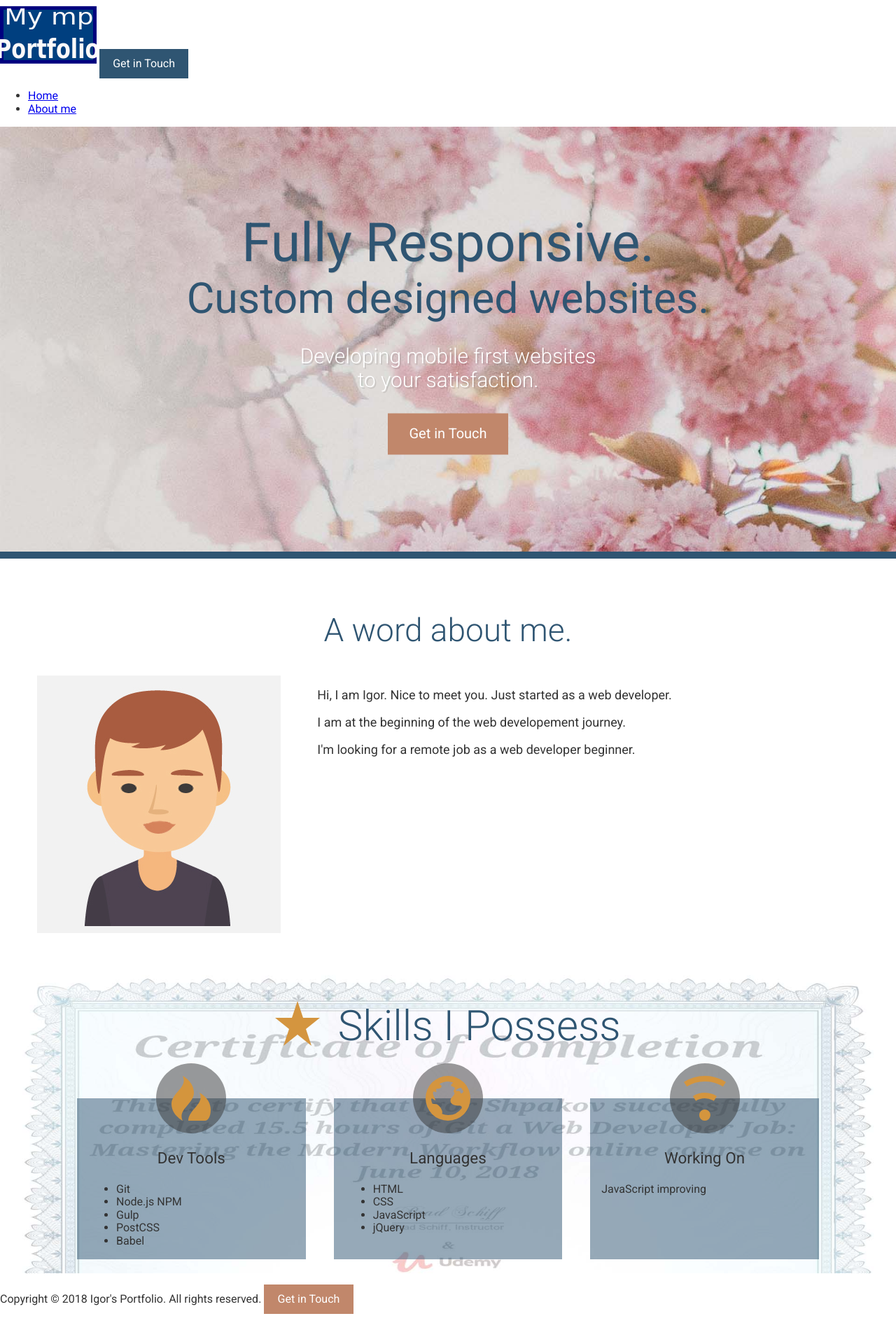
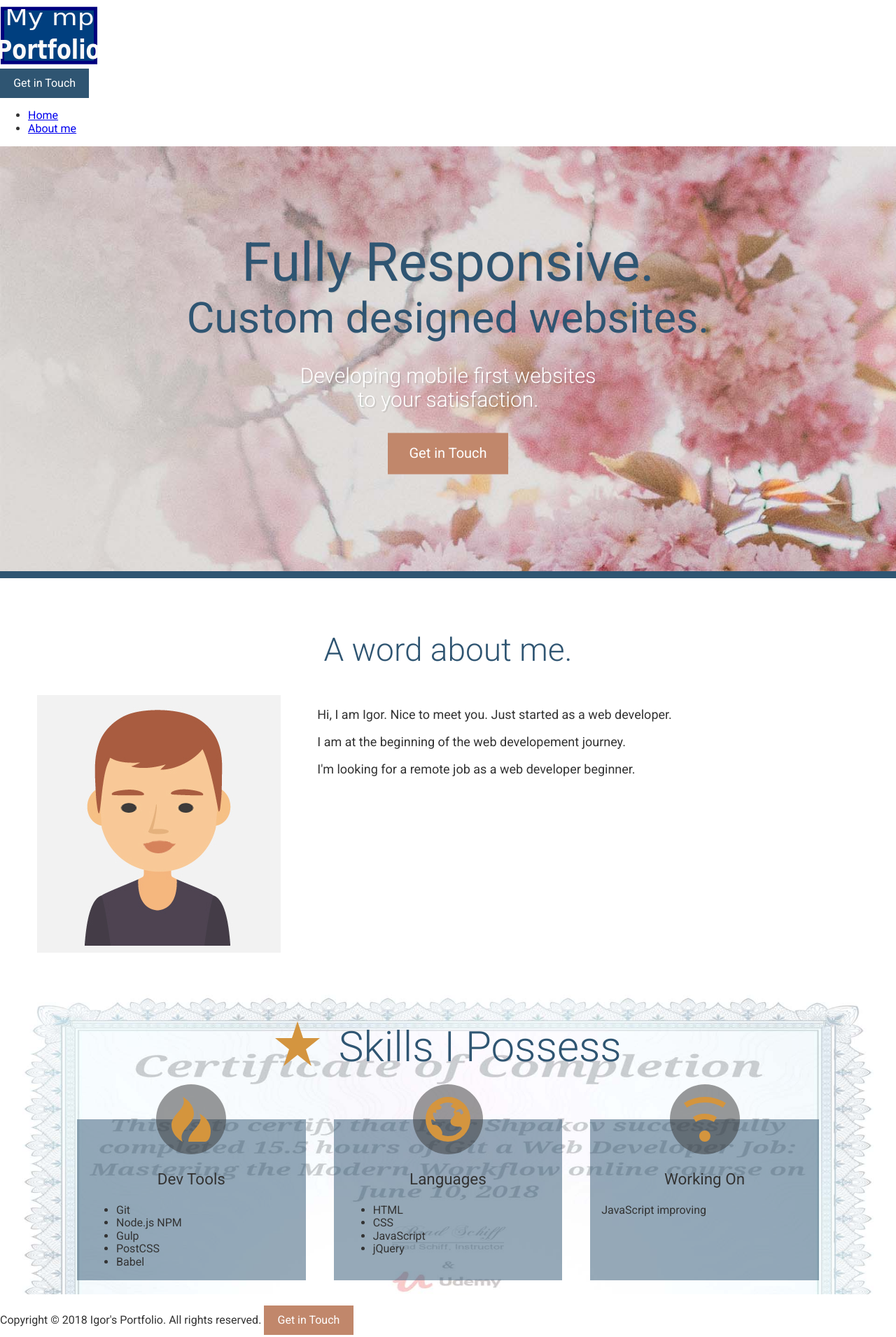
Before and after one commit to 9iGorsh/portfolio, a website: page app/index.html in a window 1280 px wide. Shown: the whole page at 70% size. Drawn offline with Linux system fonts and the light colour scheme.

Commit message:
gulp-sprite is done

```diff
--- a/app/assets/styles/modules/_skill.css
+++ b/app/assets/styles/modules/_skill.css
@@ -24,7 +24,7 @@
 		top:-50px;
 	}
 
-	&__photo>img{
+	&__photo--img{
 		display:block;
 		position:absolute;
 		top:50%;
--- /dev/null
+++ b/app/assets/styles/modules/_sprite.css
@@ -0,0 +1,89 @@
+/* Do not edit modules/_sprite directly as it is generated automatically by Gulp.
+Instead edit gulp/templates/sprite. */
+
+
+	.icon{
+
+	background-image:url('../../assets/images/sprites/sprite-bc35ed4f.svg');
+	}
+	.no-svg .icon{
+
+	background-image:url('../../assets/images/sprites/sprite-bc35ed4f.png');
+	}
+
+
+	.icon--facebook{
+		width:23.23px;
+		height:44.01px;
+		background-position:27.412052996635794% 57.65045002647214%;
+	}
+
+
+	.icon--fire{
+		width:58px;
+		height:66px;
+		background-position:100% 0;
+	}
+
+
+	.icon--globe{
+		width:66px;
+		height:66px;
+		background-position:70.70707070707071% 0;
+	}
+
+
+	.icon--instagram{
+		width:44.01px;
+		height:44.01px;
+		background-position:40.56093458793581% 57.65045002647214%;
+	}
+
+
+	.icon--mail{
+		width:66px;
+		height:50px;
+		background-position:0 59.75609756097561%;
+	}
+
+
+	.icon--my-portfolio{
+		width:140px;
+		height:98px;
+		background-position:0 0;
+	}
+
+
+	.icon--rain{
+		width:66px;
+		height:66px;
+		background-position:0 100%;
+	}
+
+
+	.icon--star{
+		width:66px;
+		height:66px;
+		background-position:33.333333333333336% 100%;
+	}
+
+
+	.icon--twitter{
+		width:53.78px;
+		height:44.06px;
+		background-position:97.99257920273999% 38.837236671766505%;
+	}
+
+
+	.icon--wifi{
+		width:62px;
+		height:66px;
+		background-position:65.34653465346534% 100%;
+	}
+
+
+	.icon--youtube{
+		width:36.75px;
+		height:44px;
+		background-position:58.63146314631463% 57.64705882352941%;
+	}
--- a/app/assets/styles/styles.css
+++ b/app/assets/styles/styles.css
@@ -11,3 +11,4 @@
 @import "modules/_generic-content";
 @import "modules/_section-title";
 @import "modules/_skill";
+@import "modules/_sprite";
--- a/app/index.html
+++ b/app/index.html
@@ -10,7 +10,9 @@
 </head>
 <body>
   <header>
-    <img src="assets/images/icons/my-portfolio.svg">
+	<div>
+		<div class="icon icon--my-portfolio"></div>
+	</div>
     <a class="btn" href="#">Get in Touch</a>
     <nav>
       <ul>
@@ -63,13 +65,13 @@
   <div id="skills" class="page-section--skills">
    <div class="wrapper wrapper--skill">
 
-    <h2 class="section-title section-title--blue"><img class="section-title__icon" src="assets/images/icons/star.svg">Skills I Possess</h2>
+    <h2 class="section-title section-title--blue"><span class="icon icon--star section-title__icon"></span>Skills I Possess</h2>
 
 	<div class="row row--gutters row--t-padding row--equal-height-at-medium">
 		<div class="row__medium-4">
 			<div class="skill">
 				<div class="skill__photo">
-					<img src="assets/images/icons/fire.svg">
+					<span class="icon icon--fire skill__photo--img"></span>
 				</div>
 					<h3 class="skill__title">Dev Tools</h3>
 
@@ -85,7 +87,7 @@
 		<div class="row__medium-4">
 			<div class="skill">
 				<div class="skill__photo">
-					<img src="assets/images/icons/globe.svg">
+					<span class="icon icon--globe skill__photo--img"></span>
 				</div>
 					<h3 class="skill__title">Languages</h3>
 
@@ -100,7 +102,7 @@
 		<div class="row__medium-4">
 			<div class="skill skill__last">
 				<div class="skill__photo">
-					<img src="assets/images/icons/wifi.svg">
+					<span class="icon icon--wifi skill__photo--img"></span>
 				</div>
 				<h3 class="skill__title">Working On</h3>
 
--- a/app/temp/styles/styles.css
+++ b/app/temp/styles/styles.css
@@ -787,7 +787,7 @@ img{
 		top:-50px;
 	}
 
-.skill__photo>img{
+.skill__photo--img{
 		display:block;
 		position:absolute;
 		top:50%;
@@ -801,3 +801,82 @@ img{
 		font-size:1.4rem;
 		font-weight:400;
 	}
+
+/* Do not edit modules/_sprite directly as it is generated automatically by Gulp.
+Instead edit gulp/templates/sprite. */
+
+.icon{
+
+	background-image:url('../../assets/images/sprites/sprite-bc35ed4f.svg');
+	}
+
+.no-svg .icon{
+
+	background-image:url('../../assets/images/sprites/sprite-bc35ed4f.png');
+	}
+
+.icon--facebook{
+		width:23.23px;
+		height:44.01px;
+		background-position:27.412052996635794% 57.65045002647214%;
+	}
+
+.icon--fire{
+		width:58px;
+		height:66px;
+		background-position:100% 0;
+	}
+
+.icon--globe{
+		width:66px;
+		height:66px;
+		background-position:70.70707070707071% 0;
+	}
+
+.icon--instagram{
+		width:44.01px;
+		height:44.01px;
+		background-position:40.56093458793581% 57.65045002647214%;
+	}
+
+.icon--mail{
+		width:66px;
+		height:50px;
+		background-position:0 59.75609756097561%;
+	}
+
+.icon--my-portfolio{
+		width:140px;
+		height:98px;
+		background-position:0 0;
+	}
+
+.icon--rain{
+		width:66px;
+		height:66px;
+		background-position:0 100%;
+	}
+
+.icon--star{
+		width:66px;
+		height:66px;
+		background-position:33.333333333333336% 100%;
+	}
+
+.icon--twitter{
+		width:53.78px;
+		height:44.06px;
+		background-position:97.99257920273999% 38.837236671766505%;
+	}
+
+.icon--wifi{
+		width:62px;
+		height:66px;
+		background-position:65.34653465346534% 100%;
+	}
+
+.icon--youtube{
+		width:36.75px;
+		height:44px;
+		background-position:58.63146314631463% 57.64705882352941%;
+	}
--- /dev/null
+++ b/gulp/templates/sprite.css
@@ -0,0 +1,23 @@
+/* Do not edit modules/_sprite directly as it is generated automatically by Gulp.
+Instead edit gulp/templates/sprite. */
+
+{{#shapes}}
+
+	{{#first}}
+	.icon{
+
+	background-image:url('../../assets/images/sprites/{{{sprite}}}');
+	}
+	.no-svg .icon{
+
+	background-image:url('../../assets/images/sprites/{{#replaceSvgWithPng}}{{{sprite}}}{{/replaceSvgWithPng}}');
+	}
+
+	{{/first}}
+
+	.icon--{{base}}{
+		width:{{width.outer}}px;
+		height:{{height.outer}}px;
+		background-position:{{position.relative.xy}};
+	}
+{{/shapes}}
--- a/gulpfile.js
+++ b/gulpfile.js
@@ -1,6 +1,6 @@
 require ('./gulp/tasks/styles');
 require ('./gulp/tasks/watch');
-//require ('./gulp/tasks/sprites');
+require ('./gulp/tasks/sprites');
 require ('./gulp/tasks/scripts');
 require ('./gulp/tasks/modernizr');
 //require ('./gulp/tasks/build');
--- a/package.json
+++ b/package.json
@@ -24,7 +24,7 @@
     "gulp-rename": "1.2.2",
     "gulp-rev": "8.1.0",
     "gulp-svg-sprite": "1.3.7",
-    "gulp-svg2png": "2.0.2",
+    "gulp-svg2png": "0.2.4",
     "gulp-uglify": "3.0.0",
     "gulp-usemin": "0.3.28",
     "gulp-watch": "4.3.11",
```
Also changed, not shown: app/assets/images/sprites/sprite-bc35ed4f.svg (added).
